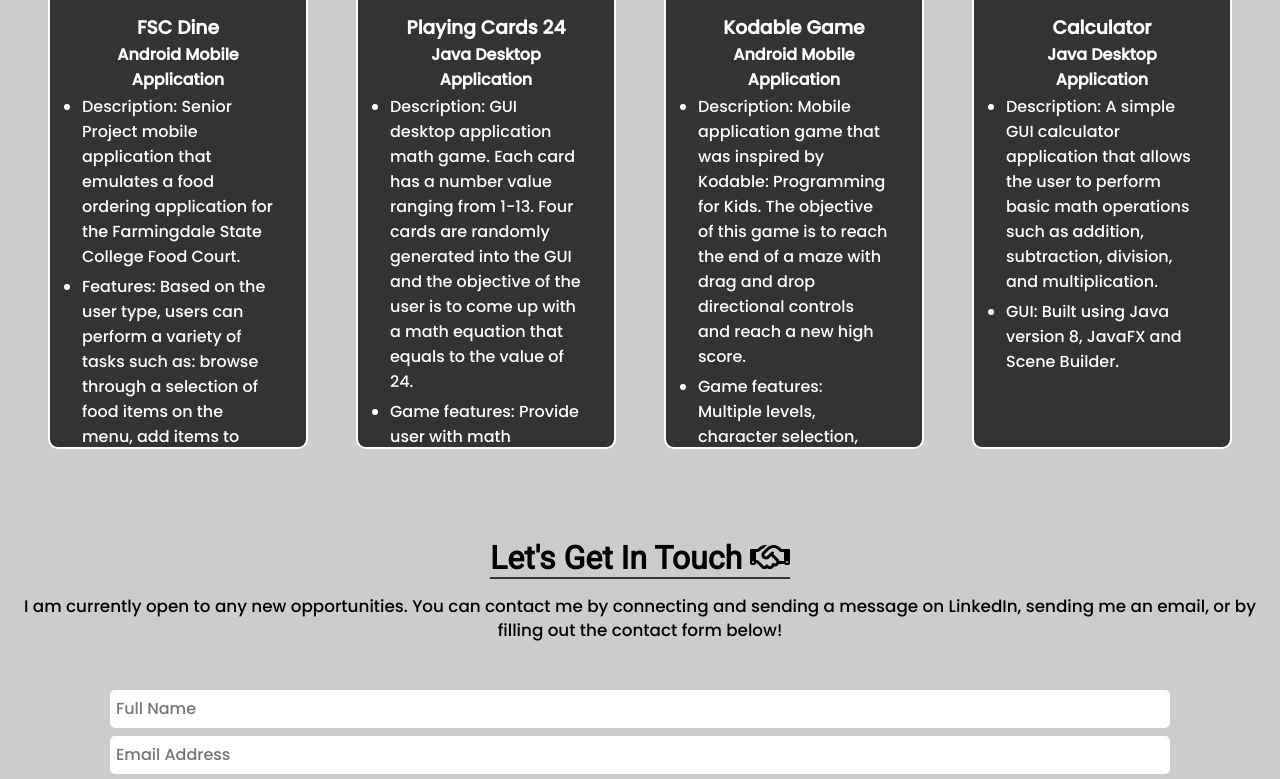
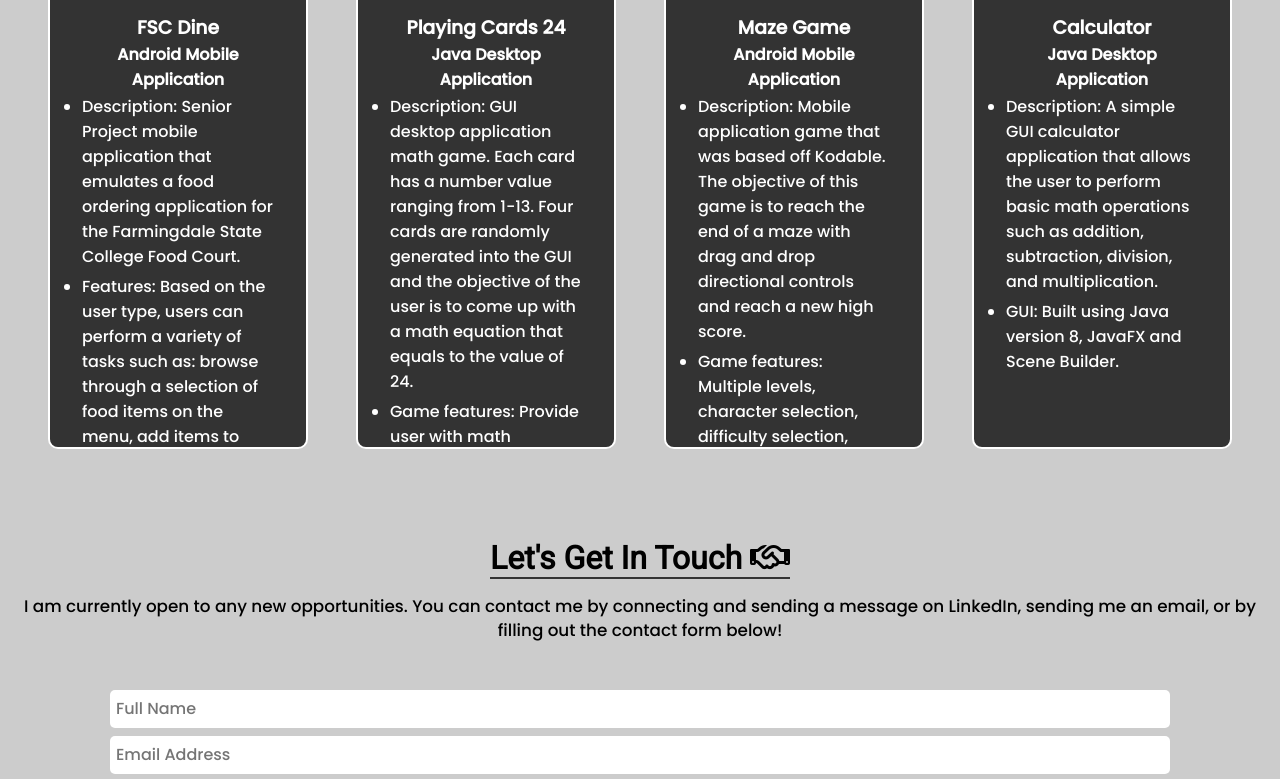
Before and after one commit to phillipmoreno/Portfolio-Website, a website: page dist/index.html in a window 1280 px wide. Shown: the part 1893-2672 px from the top of the page. Drawn offline with nearby package versions, Linux system fonts and the light colour scheme.

Commit message:
Updated Project Descriptions

```diff
--- a/dist/index.html
+++ b/dist/index.html
@@ -236,10 +236,10 @@
               <img src="img/project_img/kodable.png" alt="Kodable Game">
             </div>
             <div class="project-description">
-              <h3>Kodable Game</h3>
+              <h3>Maze Game</h3>
               <h4>Android Mobile Application</h4>
               <ul>
-                <li>Description: Mobile application game that was inspired by Kodable: Programming for Kids. The objective of this game is to reach the end of a maze with drag and drop directional controls and reach a new high score.</li>
+                <li>Description: Mobile application game that was based off Kodable. The objective of this game is to reach the end of a maze with drag and drop directional controls and reach a new high score.</li>
                 <li>Game features: Multiple levels, character selection, difficulty selection, sound effects and soundtrack, user registration, score board.</li>
               </ul>
             </div>
```
